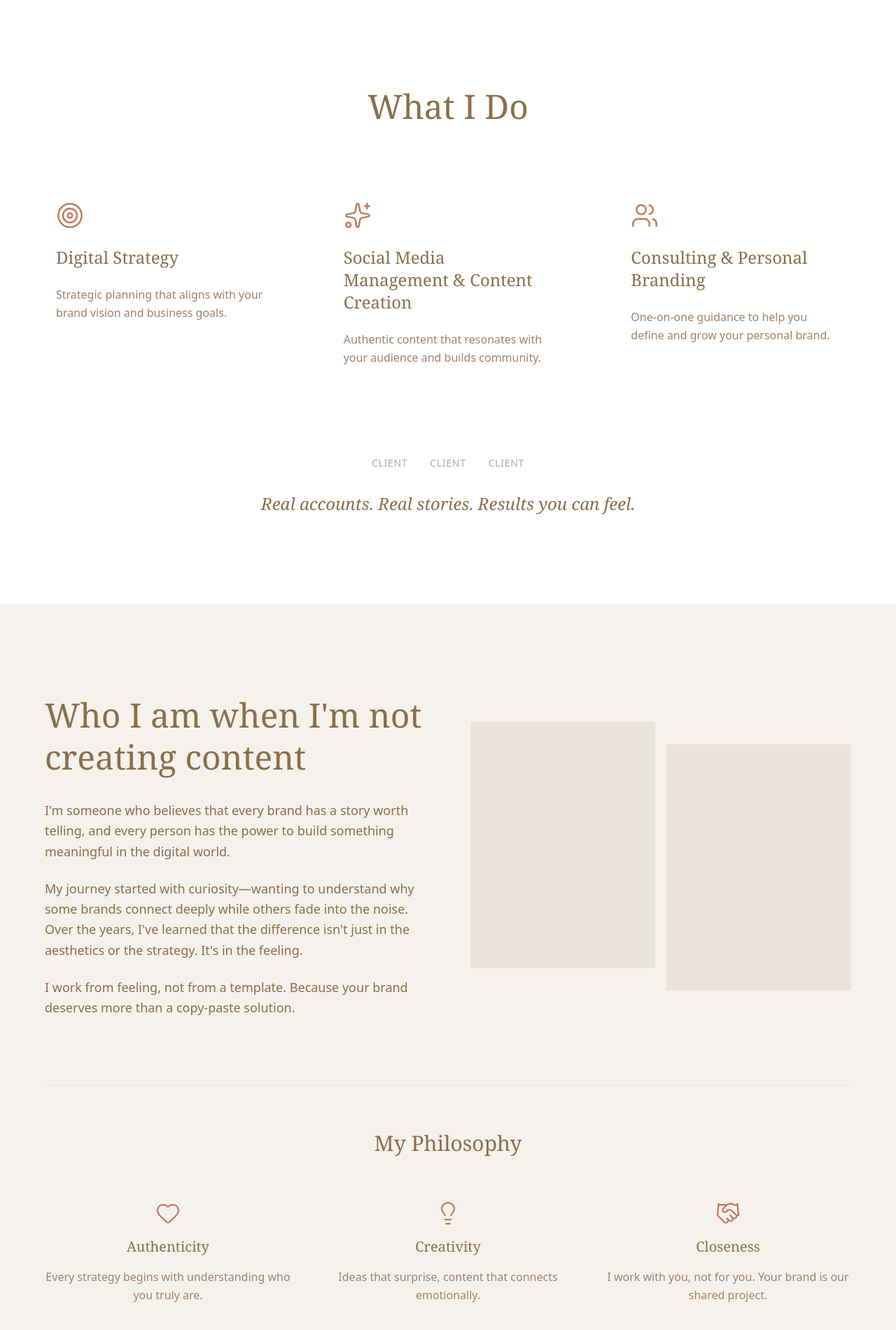
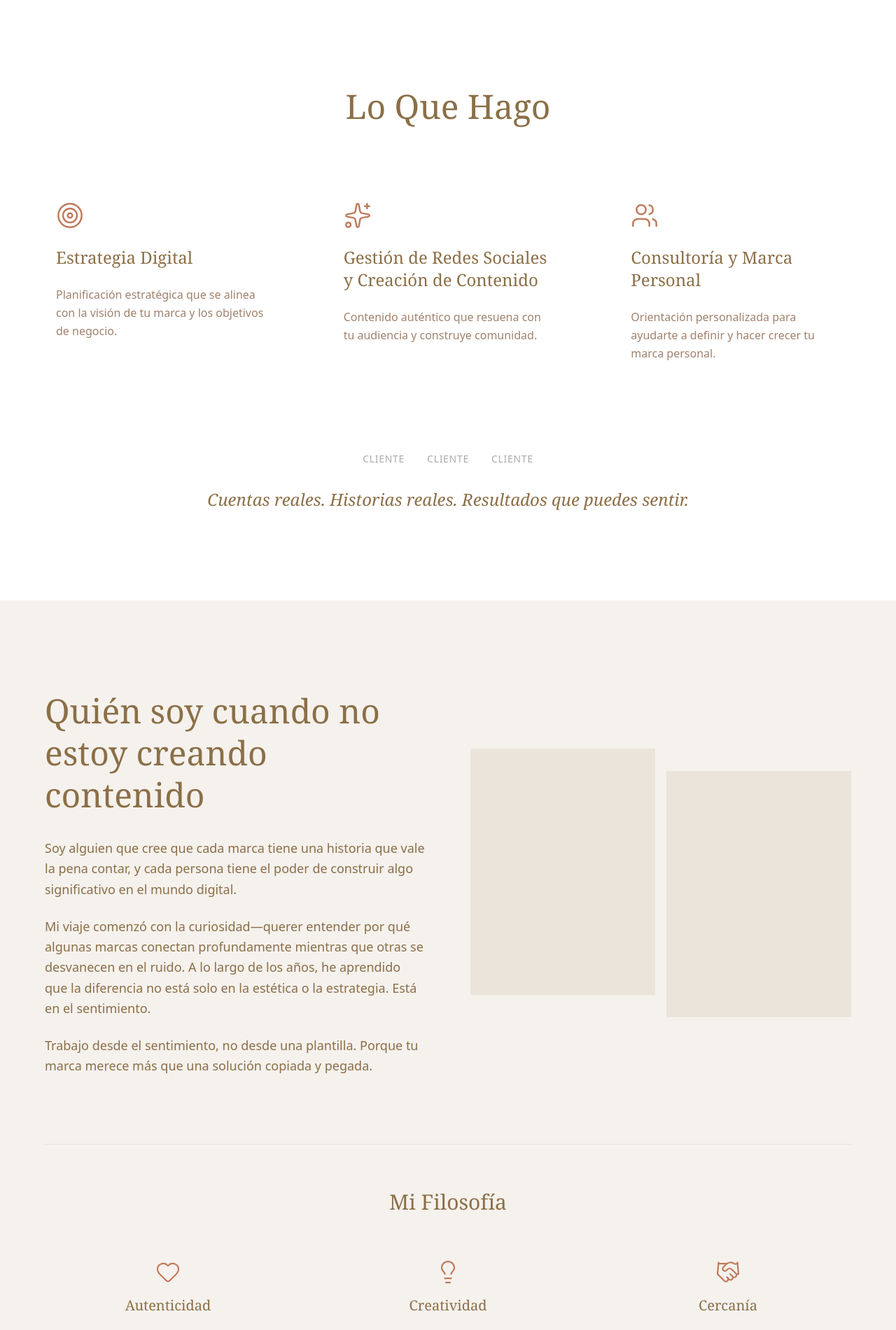
Before and after one commit to mateobetancurb/sussi-web-site, a React (Vite) app: page / in a window 1280 px wide. Shown: the part 800-2701 px from the top of the page at 70% size. Built offline with nearby package versions, Linux system fonts and the light colour scheme.

Commit message:
translate website content to spanish

```diff
--- a/index.html
+++ b/index.html
@@ -1,10 +1,10 @@
 <!doctype html>
-<html lang="en">
+<html lang="es">
   <head>
     <meta charset="UTF-8" />
     <link rel="icon" type="image/svg+xml" href="/vite.svg" />
     <meta name="viewport" content="width=device-width, initial-scale=1.0" />
-    <title>sussi-web-site</title>
+    <title>Sussana Correa - Estratega Digital y Creadora</title>
   </head>
   <body>
     <div id="root"></div>
--- a/src/components/sections/About.tsx
+++ b/src/components/sections/About.tsx
@@ -4,18 +4,18 @@ const About = () => {
   const values = [
     {
       icon: Heart,
-      title: 'Authenticity',
-      description: 'Every strategy begins with understanding who you truly are.',
+      title: 'Autenticidad',
+      description: 'Cada estrategia comienza con entender quién eres realmente.',
     },
     {
       icon: Lightbulb,
-      title: 'Creativity',
-      description: 'Ideas that surprise, content that connects emotionally.',
+      title: 'Creatividad',
+      description: 'Ideas que sorprenden, contenido que conecta emocionalmente.',
     },
     {
       icon: Handshake,
-      title: 'Closeness',
-      description: 'I work with you, not for you. Your brand is our shared project.',
+      title: 'Cercanía',
+      description: 'Trabajo contigo, no para ti. Tu marca es nuestro proyecto compartido.',
     },
   ];
 
@@ -25,18 +25,18 @@ const About = () => {
         <div className="grid lg:grid-cols-2 gap-16 items-center mb-24">
           <div className="space-y-8">
             <h2 className="font-serif text-4xl md:text-5xl text-[#8B6F47] leading-tight">
-              Who I am when I'm not creating content
+              Quién soy cuando no estoy creando contenido
             </h2>
 
             <div className="space-y-6 text-[#8B6F47] leading-relaxed text-lg">
               <p>
-                I'm someone who believes that every brand has a story worth telling, and every person has the power to build something meaningful in the digital world.
+                Soy alguien que cree que cada marca tiene una historia que vale la pena contar, y cada persona tiene el poder de construir algo significativo en el mundo digital.
               </p>
               <p>
-                My journey started with curiosity—wanting to understand why some brands connect deeply while others fade into the noise. Over the years, I've learned that the difference isn't just in the aesthetics or the strategy. It's in the feeling.
+                Mi viaje comenzó con la curiosidad—querer entender por qué algunas marcas conectan profundamente mientras que otras se desvanecen en el ruido. A lo largo de los años, he aprendido que la diferencia no está solo en la estética o la estrategia. Está en el sentimiento.
               </p>
               <p>
-                I work from feeling, not from a template. Because your brand deserves more than a copy-paste solution.
+                Trabajo desde el sentimiento, no desde una plantilla. Porque tu marca merece más que una solución copiada y pegada.
               </p>
             </div>
           </div>
@@ -49,7 +49,7 @@ const About = () => {
 
         <div className="border-t border-[#D4C4B0]/30 pt-16">
           <h3 className="font-serif text-3xl text-[#8B6F47] text-center mb-16">
-            My Philosophy
+            Mi Filosofía
           </h3>
 
           <div className="grid md:grid-cols-3 gap-12">
--- a/src/components/sections/Portfolio.tsx
+++ b/src/components/sections/Portfolio.tsx
@@ -5,61 +5,61 @@ const Portfolio = () => {
   const [activeFilter, setActiveFilter] = useState('all');
 
   const filters = [
-    { id: 'all', label: 'All Projects' },
-    { id: 'restaurants', label: 'Restaurants' },
-    { id: 'hotels', label: 'Hotels' },
-    { id: 'fashion', label: 'Fashion' },
-    { id: 'other', label: 'Other' },
+    { id: 'all', label: 'Todos los Proyectos' },
+    { id: 'restaurants', label: 'Restaurantes' },
+    { id: 'hotels', label: 'Hoteles' },
+    { id: 'fashion', label: 'Moda' },
+    { id: 'other', label: 'Otros' },
   ];
 
   const projects = [
     {
       id: 1,
       category: 'restaurants',
-      title: 'Casa Bella Restaurant',
-      description: 'Complete brand transformation with focus on authentic storytelling',
+      title: 'Restaurante Casa Bella',
+      description: 'Transformación completa de marca con enfoque en narrativa auténtica',
       results: {
         engagement: '+245%',
         reach: '+180%',
-        aesthetic: 'Elevated',
+        aesthetic: 'Elevado',
       },
-      timeline: '3 months',
+      timeline: '3 meses',
     },
     {
       id: 2,
       category: 'hotels',
-      title: 'Serena Boutique Hotel',
-      description: 'Content strategy highlighting luxury and personalized experiences',
+      title: 'Hotel Boutique Serena',
+      description: 'Estrategia de contenido destacando lujo y experiencias personalizadas',
       results: {
         engagement: '+190%',
         reach: '+150%',
-        aesthetic: 'Sophisticated',
+        aesthetic: 'Sofisticado',
       },
-      timeline: '4 months',
+      timeline: '4 meses',
     },
     {
       id: 3,
       category: 'fashion',
       title: 'Luna Fashion Studio',
-      description: 'Personal branding for emerging fashion designer',
+      description: 'Marca personal para diseñador de moda emergente',
       results: {
         engagement: '+320%',
         reach: '+220%',
-        aesthetic: 'Bold',
+        aesthetic: 'Audaz',
       },
-      timeline: '6 months',
+      timeline: '6 meses',
     },
     {
       id: 4,
       category: 'other',
       title: 'Wellness by Sofia',
-      description: 'Building a personal brand from scratch for wellness coach',
+      description: 'Construcción de marca personal desde cero para coach de bienestar',
       results: {
         engagement: '+280%',
         reach: '+195%',
-        aesthetic: 'Organic',
+        aesthetic: 'Orgánico',
       },
-      timeline: '5 months',
+      timeline: '5 meses',
     },
   ];
 
@@ -73,10 +73,10 @@ const Portfolio = () => {
       <div className="max-w-7xl mx-auto">
         <div className="text-center mb-16">
           <h2 className="font-serif text-4xl md:text-5xl text-[#8B6F47] mb-6">
-            Projects & Real Case Studies
+            Proyectos y Casos de Estudio Reales
           </h2>
           <p className="text-xl text-[#A0826D] max-w-2xl mx-auto">
-            Stories of transformation, growth, and authentic connection.
+            Historias de transformación, crecimiento y conexión auténtica.
           </p>
         </div>
 
@@ -123,7 +123,7 @@ const Portfolio = () => {
                 <div className="border-t border-[#D4C4B0]/30 pt-6">
                   <div className="flex items-center gap-2 text-sm text-[#8B6F47] mb-4">
                     <TrendingUp size={16} className="text-[#C07B5C]" />
-                    <span className="tracking-wider uppercase text-xs">Results</span>
+                    <span className="tracking-wider uppercase text-xs">Resultados</span>
                   </div>
                   <div className="grid grid-cols-3 gap-4">
                     <div>
@@ -131,7 +131,7 @@ const Portfolio = () => {
                         {project.results.engagement}
                       </div>
                       <div className="text-xs text-[#A0826D] uppercase tracking-wider">
-                        Engagement
+                        Interacción
                       </div>
                     </div>
                     <div>
@@ -139,7 +139,7 @@ const Portfolio = () => {
                         {project.results.reach}
                       </div>
                       <div className="text-xs text-[#A0826D] uppercase tracking-wider">
-                        Reach
+                        Alcance
                       </div>
                     </div>
                     <div>
@@ -147,14 +147,14 @@ const Portfolio = () => {
                         {project.results.aesthetic}
                       </div>
                       <div className="text-xs text-[#A0826D] uppercase tracking-wider">
-                        Aesthetic
+                        Estética
                       </div>
                     </div>
                   </div>
                 </div>
 
                 <div className="text-sm text-[#A0826D] italic">
-                  Timeline: {project.timeline}
+                  Duración: {project.timeline}
                 </div>
               </div>
             </div>
--- a/src/components/sections/Services.tsx
+++ b/src/components/sections/Services.tsx
@@ -15,10 +15,10 @@ const Services = () => {
       <div className="max-w-7xl mx-auto">
         <div className="text-center mb-20">
           <h2 className="font-serif text-4xl md:text-5xl text-[#8B6F47] mb-6">
-            What I Create with You
+            Lo Que Creo Contigo
           </h2>
           <p className="text-xl text-[#A0826D] max-w-2xl mx-auto">
-            Services designed to elevate your brand and connect authentically with your audience.
+            Servicios diseñados para elevar tu marca y conectar auténticamente con tu audiencia.
           </p>
         </div>
 
@@ -33,7 +33,7 @@ const Services = () => {
             >
               {service.featured && (
                 <div className="absolute -top-4 left-10 bg-[#C07B5C] text-white px-4 py-1 text-xs tracking-widest uppercase">
-                  Featured
+                  Destacado
                 </div>
               )}
 
--- a/src/components/sections/WhatIDo.tsx
+++ b/src/components/sections/WhatIDo.tsx
@@ -4,18 +4,18 @@ const WhatIDo = () => {
   const services = [
     {
       icon: Target,
-      title: 'Digital Strategy',
-      description: 'Strategic planning that aligns with your brand vision and business goals.',
+      title: 'Estrategia Digital',
+      description: 'Planificación estratégica que se alinea con la visión de tu marca y los objetivos de negocio.',
     },
     {
       icon: Sparkles,
-      title: 'Social Media Management & Content Creation',
-      description: 'Authentic content that resonates with your audience and builds community.',
+      title: 'Gestión de Redes Sociales y Creación de Contenido',
+      description: 'Contenido auténtico que resuena con tu audiencia y construye comunidad.',
     },
     {
       icon: Users,
-      title: 'Consulting & Personal Branding',
-      description: 'One-on-one guidance to help you define and grow your personal brand.',
+      title: 'Consultoría y Marca Personal',
+      description: 'Orientación personalizada para ayudarte a definir y hacer crecer tu marca personal.',
     },
   ];
 
@@ -24,7 +24,7 @@ const WhatIDo = () => {
       <div className="max-w-7xl mx-auto">
         <div className="text-center mb-20">
           <h2 className="font-serif text-4xl md:text-5xl text-[#8B6F47] mb-6">
-            What I Do
+            Lo Que Hago
           </h2>
         </div>
 
@@ -49,12 +49,12 @@ const WhatIDo = () => {
 
         <div className="max-w-3xl mx-auto text-center space-y-8">
           <div className="flex justify-center gap-8 opacity-60 grayscale hover:grayscale-0 transition-all duration-500">
-            <div className="text-[#8B6F47] font-light tracking-wider text-sm">CLIENT</div>
-            <div className="text-[#8B6F47] font-light tracking-wider text-sm">CLIENT</div>
-            <div className="text-[#8B6F47] font-light tracking-wider text-sm">CLIENT</div>
+            <div className="text-[#8B6F47] font-light tracking-wider text-sm">CLIENTE</div>
+            <div className="text-[#8B6F47] font-light tracking-wider text-sm">CLIENTE</div>
+            <div className="text-[#8B6F47] font-light tracking-wider text-sm">CLIENTE</div>
           </div>
           <p className="font-serif text-xl md:text-2xl text-[#8B6F47] italic">
-            Real accounts. Real stories. Results you can feel.
+            Cuentas reales. Historias reales. Resultados que puedes sentir.
           </p>
         </div>
       </div>
--- a/src/data/services.ts
+++ b/src/data/services.ts
@@ -4,41 +4,41 @@ export const SERVICES = [
     {
         id: 1,
         icon: TrendingUp,
-        title: 'Social Media Management & Content Creation',
-        subtitle: 'Ideal for restaurants, hotels, fashion, travel agencies',
+        title: 'Gestión de Redes Sociales y Creación de Contenido',
+        subtitle: 'Ideal para restaurantes, hoteles, moda, agencias de viajes',
         features: [
-            'Strategic planning tailored to your industry',
-            'Professional content creation',
-            'Monthly execution and community management',
-            'Analytics and performance reports',
+            'Planificación estratégica adaptada a tu industria',
+            'Creación de contenido profesional',
+            'Ejecución mensual y gestión de comunidad',
+            'Analíticas e informes de rendimiento',
         ],
-        cta: 'Request Proposal',
+        cta: 'Solicitar Propuesta',
     },
     {
         id: 2,
         icon: Calendar,
-        title: 'Consulting / 1:1 Sessions',
-        subtitle: 'For entrepreneurs and small brands',
+        title: 'Consultoría / Sesiones 1:1',
+        subtitle: 'Para emprendedores y pequeñas marcas',
         features: [
-            'Social media strategy review',
-            'Brand positioning analysis',
-            'Content optimization guidance',
-            'Clarity sessions for growth',
+            'Revisión de estrategia de redes sociales',
+            'Análisis de posicionamiento de marca',
+            'Guía de optimización de contenido',
+            'Sesiones de claridad para el crecimiento',
         ],
-        cta: 'Book a Session',
+        cta: 'Reservar Sesión',
     },
     {
         id: 3,
         icon: Star,
-        title: 'Personal Branding',
-        subtitle: 'Flagship service for building your authentic presence',
+        title: 'Marca Personal',
+        subtitle: 'Servicio estrella para construir tu presencia auténtica',
         features: [
-            'Concept definition and brand pillars',
-            'Content strategy and scripts',
-            'Digital image consulting',
-            'Comprehensive growth plan',
+            'Definición de concepto y pilares de marca',
+            'Estrategia de contenido y guiones',
+            'Consultoría de imagen digital',
+            'Plan integral de crecimiento',
         ],
-        cta: 'Work on My Personal Brand',
+        cta: 'Hagámoslo juntos',
         featured: true,
     },
 ];
```
Also changed, not shown: src/components/sections/Hero.tsx (+5 -5 lines), src/components/sections/Testimonials.tsx (+9 -9 lines).
